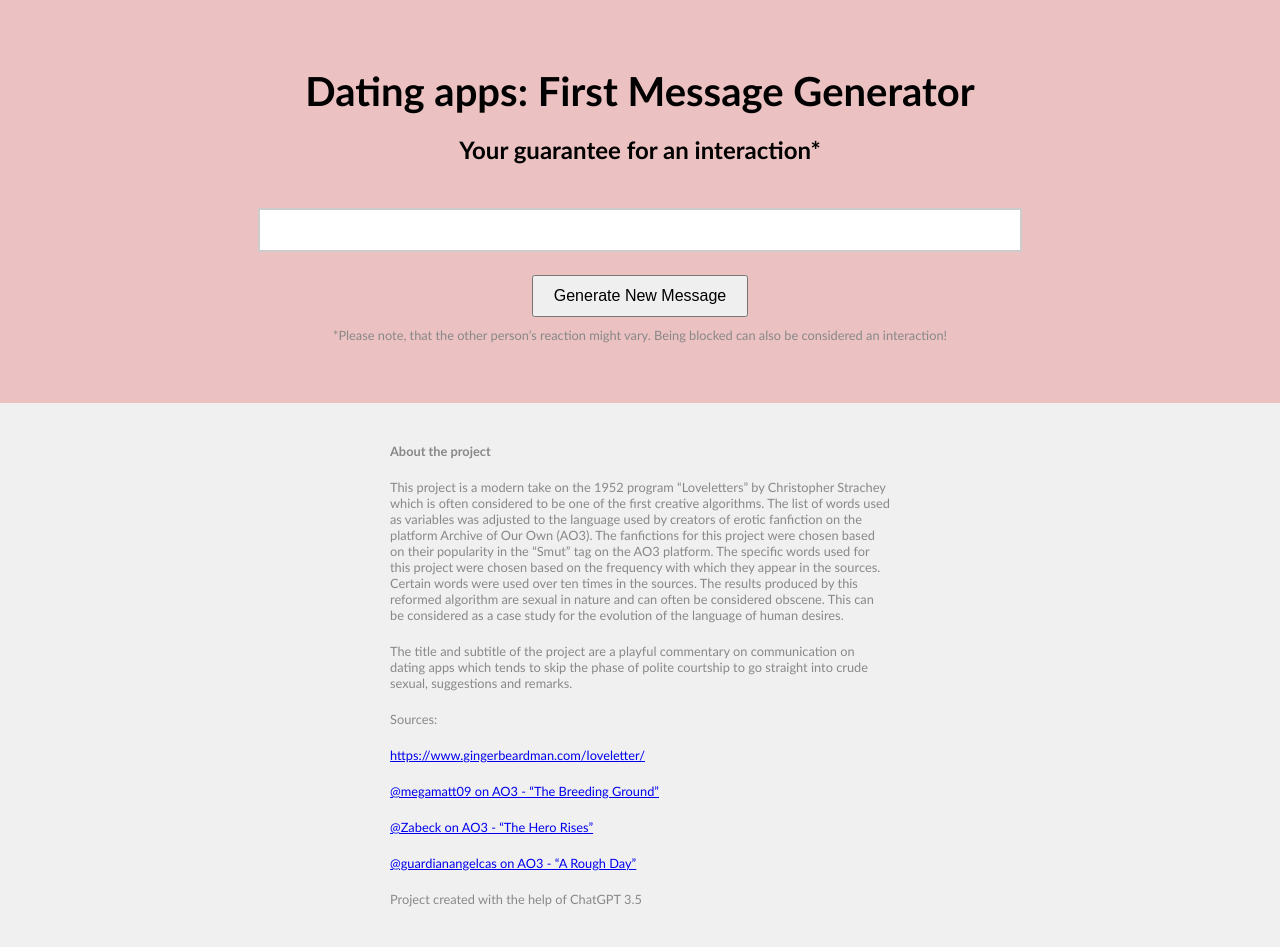
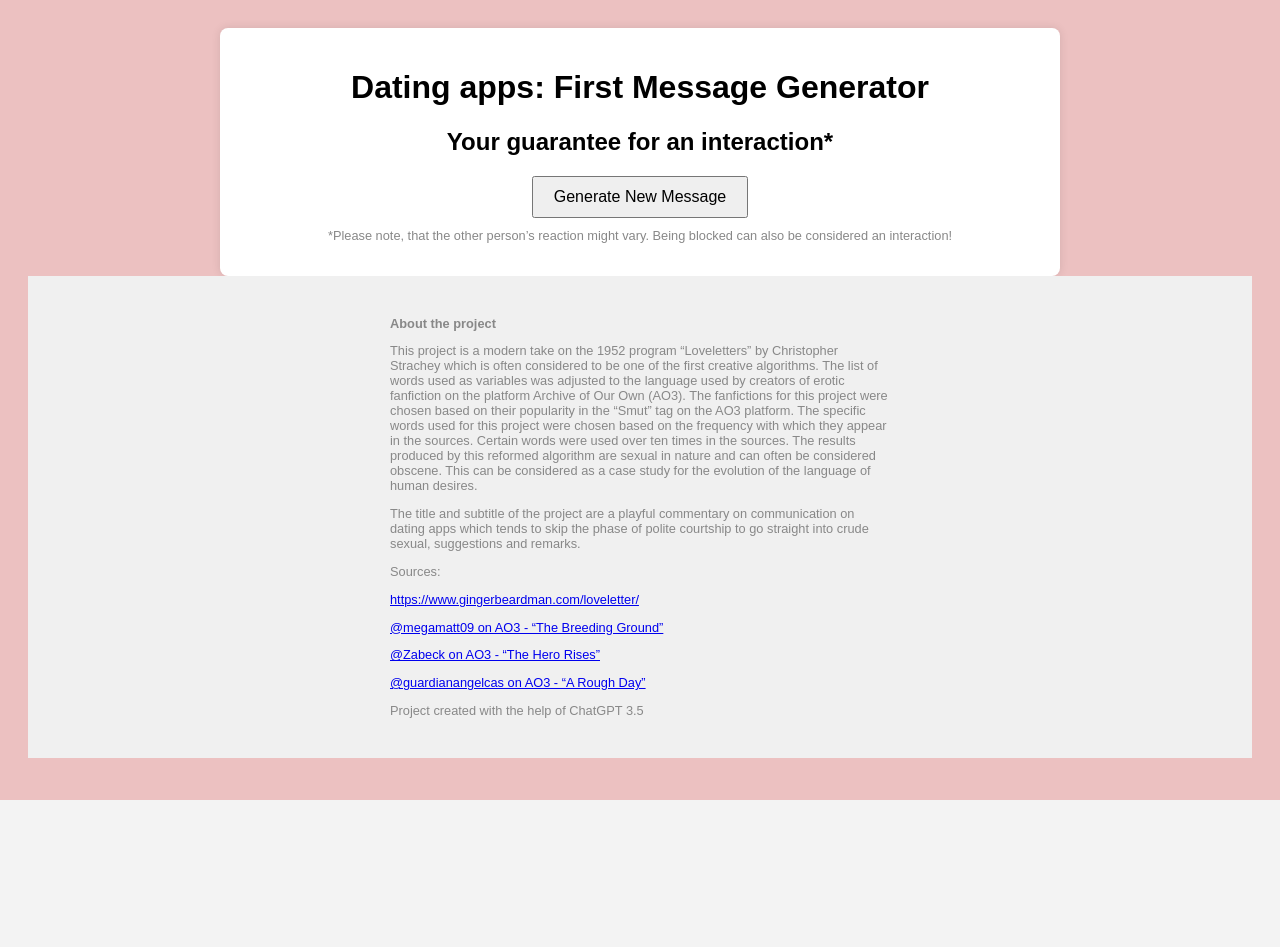
Before and after one commit to zwydra/first_message_generator, a Python web app: template templates/index.html in a window 1280 px wide. After the commit the page ends 800 px from the top, so only its background shows below. Run offline with Jinja, Linux system fonts and the light colour scheme; the template is opened without the code that fills it, so the values that code supplies are empty.

Commit message:
Update index.html

```diff
--- a/templates/index.html
+++ b/templates/index.html
@@ -6,52 +6,32 @@
     <title>Dating apps: First Message Generator</title>
     <style>
         body {
-            font-family: Trebuchet MS, sans-serif;
-            margin: 0;
-            padding: 0;
+            font-family: Arial, sans-serif;
             background-color: #ECC1C1;
-            display: flex;
-            flex-direction: column;
-            min-height: 100vh;
+            text-align: center;
+            padding: 20px;
         }
         .container {
-            text-align: center;
-            flex: 1;
-            padding: 40px;
+            max-width: 800px;
+            margin: 0 auto;
+            background-color: #fff;
+            padding: 20px;
+            border-radius: 8px;
+            box-shadow: 0 0 10px rgba(0,0,0,0.1);
         }
-        h1 {
-            font-size: 2.5em;
-            margin-bottom: 0.5em;
+        .love-letter {
+            font-size: 1.2em;
+            margin-bottom: 20px;
         }
-        h2 {
-            font-size: 1.5em;
-            margin-bottom: 1em;
-        }
-        .letter-frame {
-            border: 2px solid #ccc;
-            padding: 20px;
-            background-color: #fff;
-            margin-top: 20px;
-            display: inline-block;
-            text-align: left;
-            width: 60%;
-        }
-        p {
-            margin: 20px 0;
+        .generate-button {
+            padding: 10px 20px;
+            font-size: 1em;
+            cursor: pointer;
         }
         .note {
             font-size: 0.8em;
             color: #888;
             margin-top: 10px;
-        }
-        .button-container {
-            text-align: center;
-            margin-top: 20px;
-        }
-        button {
-            padding: 10px 20px;
-            font-size: 1em;
-            cursor: pointer;
         }
         .about {
             font-size: 0.8em;
@@ -83,7 +63,7 @@
             {{ love_letter|safe }}
         </div>
         <div class="button-container">
-            <button onclick="generateNewLetter()">Generate New Message</button>
+            <button class="generate-button" onclick="generateNewLetter()">Generate New Message</button>
         </div>
         <p class="note">*Please note, that the other person’s reaction might vary. Being blocked can also be considered an interaction!</p>
     </div>
```
